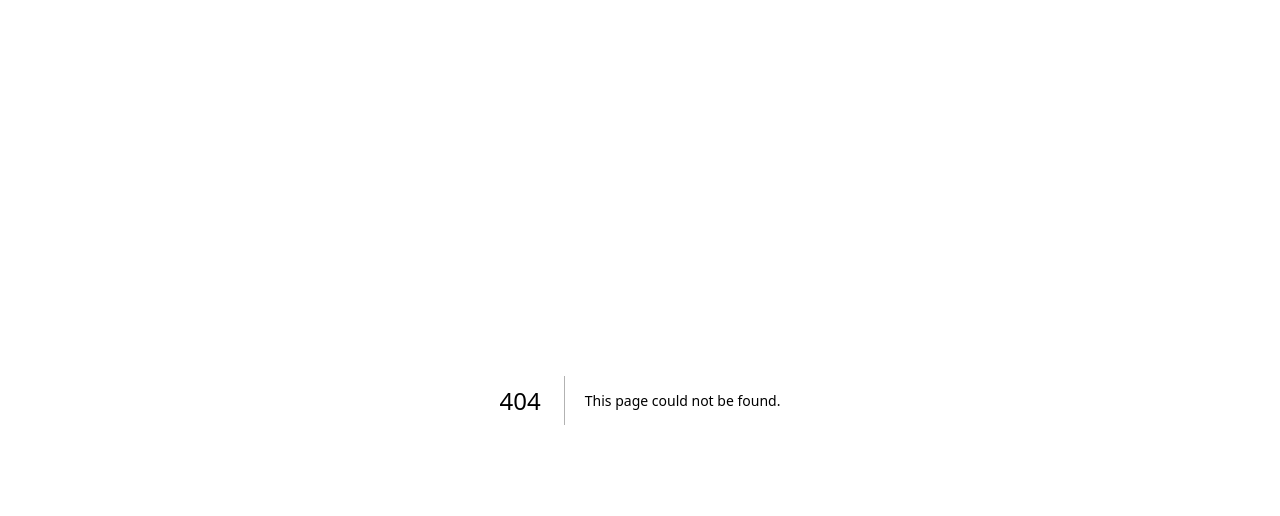
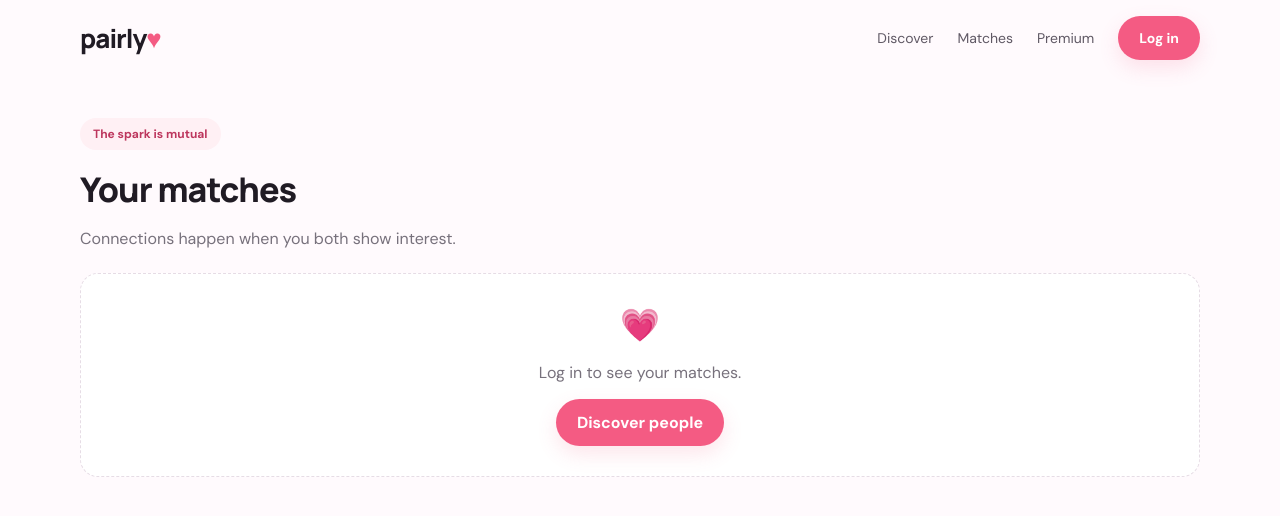
Before and after one commit to kirushnakanthan2021-crypto/Dating_website-, a Next.js app: page /matches in a window 1280 px wide. Before the commit this address had no page. Shown: the top 516 px of the page. Built offline with nearby package versions, Linux system fonts and the light colour scheme; no server answers.

Commit message:
Add dating feature: src/app/matches/page.tsx

```diff
--- /dev/null
+++ b/src/app/matches/page.tsx
@@ -0,0 +1,12 @@
+"use client";
+
+import { useEffect, useState } from "react";
+import Link from "next/link";
+import Nav from "@/components/Nav";
+import { createClient } from "@/lib/supabase";
+
+type MatchRow={id:string;created_at:string};
+export default function MatchesPage(){const [rows,setRows]=useState<MatchRow[]>([]);const [message,setMessage]=useState("Loading your matches…");
+useEffect(()=>{const s=createClient();if(!s){setMessage("Connect Supabase to view matches.");return;}(async()=>{const {data:{user}}=await s.auth.getUser();if(!user){setMessage("Log in to see your matches.");return;}const {data,error}=await s.from("matches").select("id,created_at").or("user_a.eq."+user.id+",user_b.eq."+user.id).order("created_at",{ascending:false});if(error){setMessage("Could not load matches. Run the database schema first.");return;}setRows((data||[]) as MatchRow[]);setMessage(data?.length?"Your mutual connections":"No matches yet. Like someone in Discover and see if it’s mutual.");})();},[]);
+return <><Nav/><main className="shell page"><span className="eyebrow">The spark is mutual</span><h1 className="page-title" style={{marginTop:16}}>Your matches</h1><p className="muted">Connections happen when you both show interest.</p>{rows.length?<div className="list" style={{marginTop:24}}>{rows.map(m=><div className="list-item" key={m.id}><div className="avatar">♥</div><div className="grow"><strong>New match</strong><div className="small">{new Date(m.created_at).toLocaleDateString()}</div></div><Link className="btn primary" href={"/chat/"+m.id}>Open chat</Link></div>)}</div>:<div className="empty" style={{marginTop:24}}><div style={{fontSize:32}}>💗</div><p>{message}</p><Link className="btn primary" href="/discover">Discover people</Link></div>}</main></>;
+}
```
